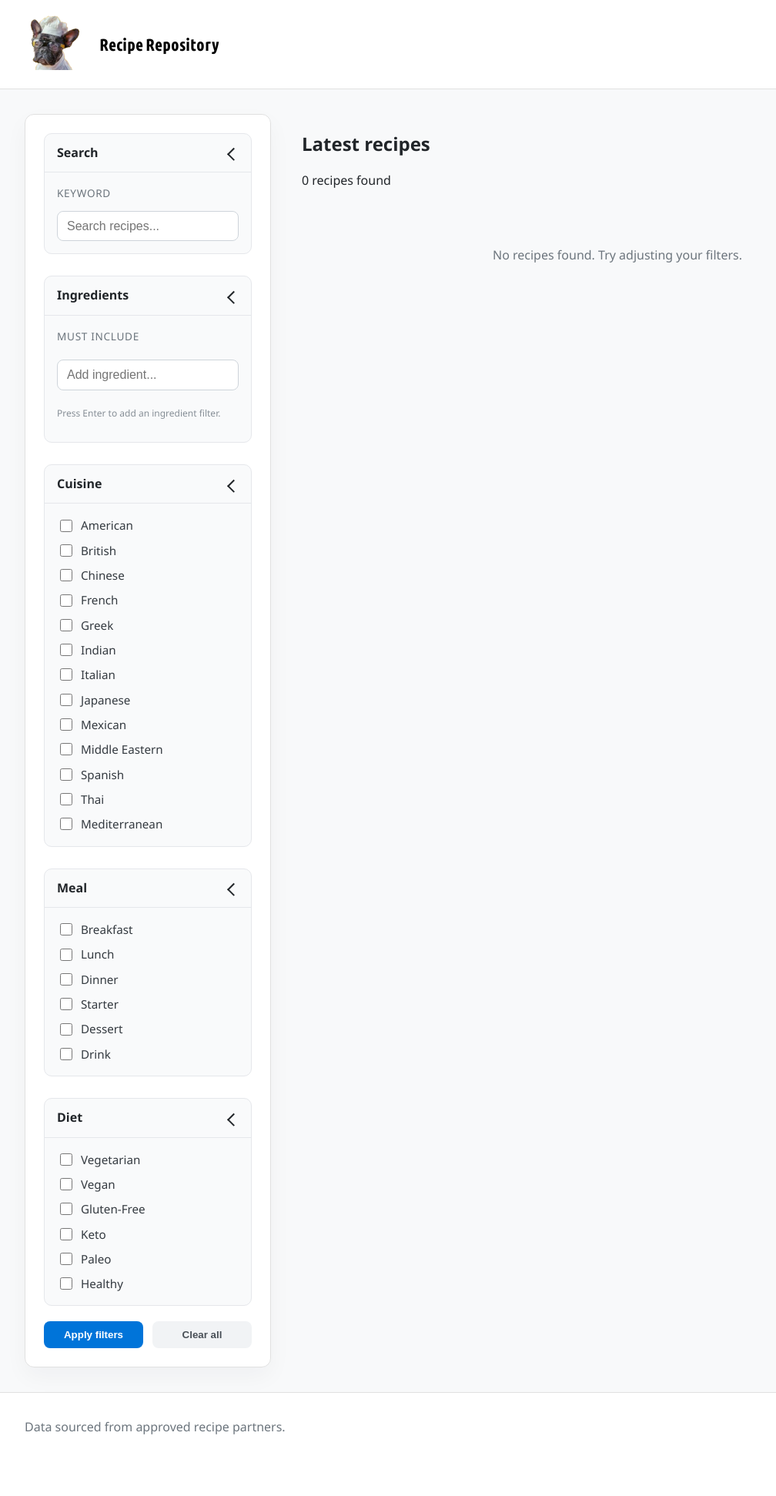
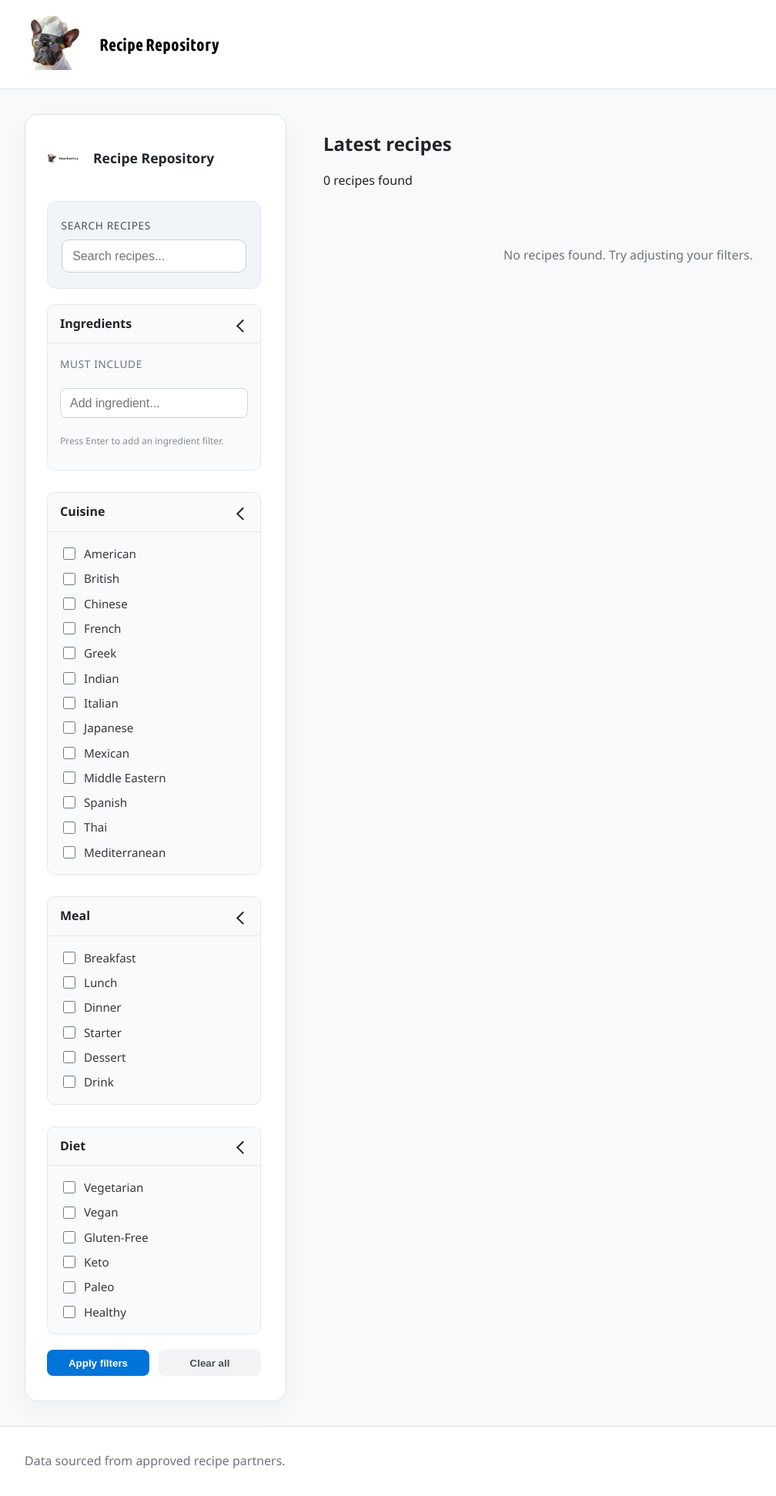
Before and after one commit to ZoomRepo/recipe-repository, a Flask app: page / in a window 1280 px wide. Shown: the whole page at 77% size, without its empty margins (18-1026 px from the left). Before the commit the page ends 1863 px from the top, so only its background shows below. Run offline with Flask 3, Linux system fonts and the light colour scheme; data that the repository does not hold is empty.

Commit message:
Revamp recipe filter panel layout

```diff
--- a/webapp/static/css/app.css
+++ b/webapp/static/css/app.css
@@ -44,30 +44,69 @@ main.container {
 
 .recipe-layout {
   display: grid;
-  grid-template-columns: minmax(240px, 320px) 1fr;
-  gap: 2.5rem;
-  align-items: flex-start;
+  grid-template-columns: minmax(260px, 340px) 1fr;
+  gap: 3rem;
+  align-items: stretch;
+  min-height: calc(100vh - 8rem);
 }
 
 .filter-panel {
   position: sticky;
   top: 5.5rem;
+  align-self: start;
+  background-color: #ffffff;
+  border: 1px solid #e0e0e0;
+  border-radius: 16px;
+  box-shadow: 0 12px 30px rgba(33, 37, 41, 0.04);
+  padding: 2rem 1.75rem;
+}
+
+.filter-panel__inner {
+  display: flex;
+  flex-direction: column;
+  gap: 2rem;
+  min-height: calc(100vh - 6.5rem);
+  overflow-y: auto;
+  padding-right: 0.25rem;
+}
+
+.filter-panel__brand {
+  display: inline-flex;
+  align-items: center;
+  gap: 0.75rem;
+  text-decoration: none;
+  color: inherit;
+  font-weight: 700;
+  font-size: 1.1rem;
+}
+
+.filter-panel__logo {
+  width: 48px;
+  height: 48px;
+  object-fit: contain;
 }
 
 .filter-form {
-  background-color: #ffffff;
-  border: 1px solid #e0e0e0;
-  border-radius: 12px;
-  padding: 1.5rem;
   display: flex;
   flex-direction: column;
   gap: 1.25rem;
-  box-shadow: 0 12px 30px rgba(33, 37, 41, 0.04);
+  flex: 1;
+}
+
+.filter-search {
+  display: flex;
+  flex-direction: column;
+  gap: 0.5rem;
+  padding: 1.25rem 1.1rem;
+  background-color: #f1f5f9;
+  border-radius: 12px;
+  border: 1px solid #e2e8f0;
 }
 
 .filter-actions {
   display: flex;
   gap: 0.75rem;
+  margin-top: auto;
 }
 
 .filter-actions button {
@@ -156,12 +195,27 @@ main.container {
   color: #6c757d;
 }
 
+.filter-search label {
+  font-size: 0.85rem;
+  text-transform: uppercase;
+  letter-spacing: 0.05em;
+  color: #495057;
+}
+
 .filter-section input[type="search"],
 .filter-section input[type="text"] {
   padding: 0.6rem 0.75rem;
   border: 1px solid #ced4da;
   border-radius: 8px;
   font-size: 1rem;
+}
+
+.filter-search input[type="search"] {
+  padding: 0.7rem 0.85rem;
+  border: 1px solid #c4cdd5;
+  border-radius: 10px;
+  font-size: 1rem;
+  background-color: #ffffff;
 }
 
 .filter-group {
@@ -480,6 +534,13 @@ main.container {
 
   .filter-panel {
     position: static;
+    margin-bottom: 2rem;
+  }
+
+  .filter-panel__inner {
+    min-height: auto;
+    overflow: visible;
+    padding-right: 0;
   }
 
   .filter-actions {
@@ -495,8 +556,4 @@ main.container {
   main.container {
     padding: 1.5rem 1rem;
   }
-
-  .filter-form {
-    padding: 1.25rem;
-  }
 }
--- a/webapp/templates/recipes/index.html
+++ b/webapp/templates/recipes/index.html
@@ -7,6 +7,15 @@
 {% block content %}
   <div class="recipe-layout" data-role="search-layout">
     <aside class="filter-panel">
+      <div class="filter-panel__inner">
+        <a class="filter-panel__brand" href="{{ url_for('recipes.index') }}">
+          <img
+            class="filter-panel__logo"
+            src="{{ url_for('static', filename='images/logo.png') }}"
+            alt="Recipe Repository"
+          >
+          <span>Recipe Repository</span>
+        </a>
         <form
           id="filter-form"
           class="filter-form"
@@ -15,10 +24,8 @@
           data-endpoint="{{ url_for('recipes.api_recipes') }}"
         >
           <input type="hidden" name="page" value="{{ results.page }}">
-        <details class="filter-section" open>
-          <summary>Search</summary>
-          <div class="filter-section-body">
-            <label for="filter-query">Keyword</label>
+          <div class="filter-search">
+            <label for="filter-query">Search recipes</label>
             <input
               id="filter-query"
               name="q"
@@ -27,7 +34,6 @@
               value="{{ filters.query or '' }}"
             >
           </div>
-        </details>
           <details class="filter-section" open>
             <summary>Ingredients</summary>
             <div class="filter-section-body">
@@ -119,6 +125,7 @@
             <button type="button" class="filter-clear" data-role="clear-filters">Clear all</button>
           </div>
         </form>
+      </div>
     </aside>
     <section class="results-panel">
       <header class="results-header">
```
Lines whose indentation alone changed are shown as unchanged.
